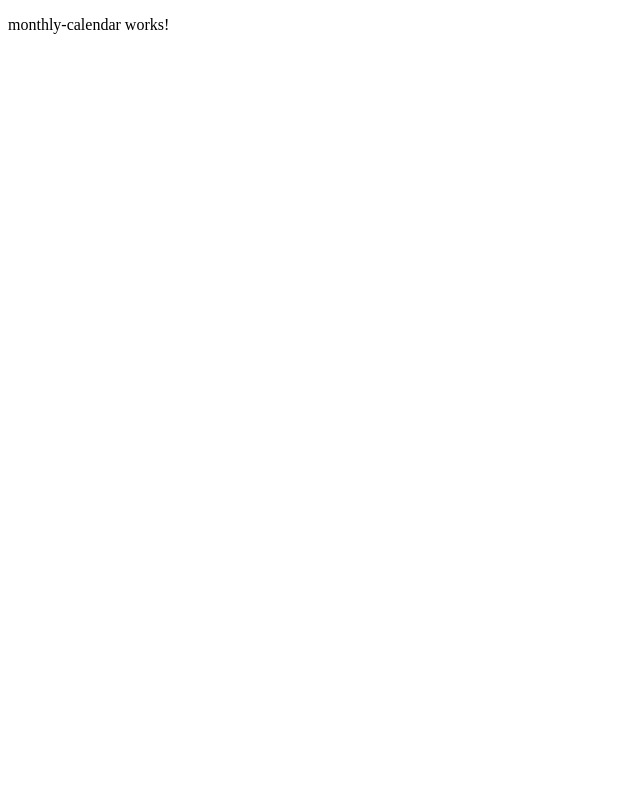
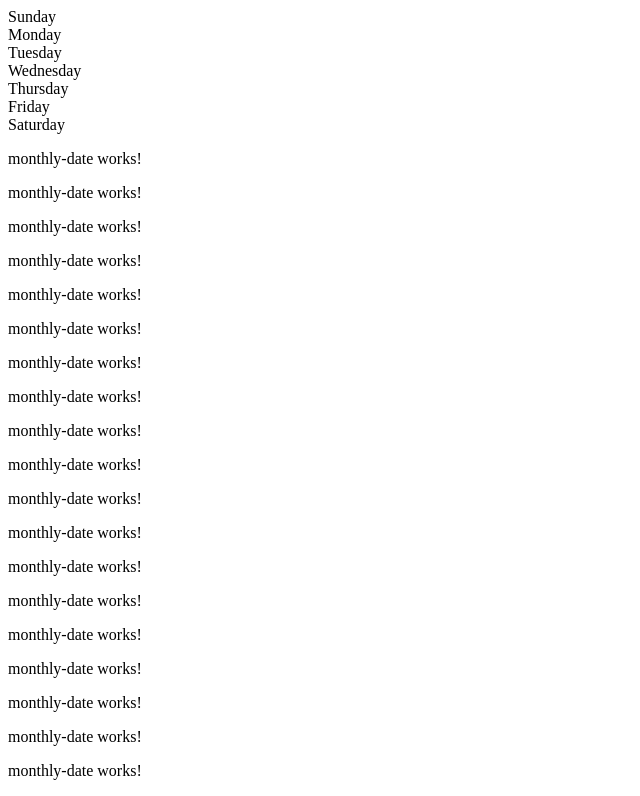
Before and after one commit to Guilheeeeeeerme/my-full-calendar, an Angular app: page / in a window 1280 px wide. Shown: the top 796 px of the page, without its empty margins (0-640 px from the left). Built offline with nearby package versions, Linux system fonts and the light colour scheme.

Commit message:
getting closer

```diff
--- a/src/app/app.component.html
+++ b/src/app/app.component.html
@@ -1,3 +1,4 @@
 <router-outlet></router-outlet>
 
-<app-monthly-calendar></app-monthly-calendar>
+<app-monthly-calendar [month]="currentMonth" [year]="currentFullYear">
+</app-monthly-calendar>
--- a/src/app/app.component.ts
+++ b/src/app/app.component.ts
@@ -1,4 +1,4 @@
-import { Component } from '@angular/core';
+import { Component, OnInit } from '@angular/core';
 
 @Component({
   selector: 'app-root',
@@ -6,5 +6,31 @@ import { Component } from '@angular/core';
   styleUrls: ['./app.component.css']
 })
 export class AppComponent {
+
   title = 'my-full-calendar';
+
+  public currentMonth: number = 0;
+  public currentFullYear: number = 0;
+  private targetDate: Date;
+
+  constructor() {
+    this.targetDate = new Date();
+    this.setCalendarDate();
+  }
+
+  private setCalendarDate(){
+    this.currentMonth = this.targetDate.getMonth();
+    this.currentFullYear = this.targetDate.getFullYear();
+  }
+
+  public goNextMonth() {
+    this.targetDate.setMonth(this.targetDate.getMonth() + 1);
+    this.setCalendarDate();
+  }
+
+  public goPreviousMonth() {
+    this.targetDate.setMonth(this.targetDate.getMonth() - 1);
+    this.setCalendarDate();
+  }
+
 }
--- /dev/null
+++ b/src/app/my-full-calendar/dateViewModel.ts
@@ -0,0 +1,6 @@
+export class DateViewModel {
+    public enabled: boolean = false;
+    public day: number = 0;
+    public month: number = 0;
+    public year: number = 0;
+}
--- a/src/app/my-full-calendar/monthly-calendar/monthly-calendar.component.html
+++ b/src/app/my-full-calendar/monthly-calendar/monthly-calendar.component.html
@@ -1 +1,4 @@
-<p>monthly-calendar works!</p>
+<div *ngFor="let weekDay of weekDays">{{ weekDay }}</div>
+<div *ngFor="let day of rangeOfDays">
+    <app-monthly-date [enabled]="day.enabled" [day]="day.day" [month]="day.month" [year]="day.year"></app-monthly-date>
+</div>
--- a/src/app/my-full-calendar/monthly-calendar/monthly-calendar.component.ts
+++ b/src/app/my-full-calendar/monthly-calendar/monthly-calendar.component.ts
@@ -1,15 +1,69 @@
-import { Component, OnInit } from '@angular/core';
+import { Component, Input, OnChanges, OnInit, SimpleChanges } from '@angular/core';
+import { DateViewModel } from '../dateViewModel';
 
 @Component({
   selector: 'app-monthly-calendar',
   templateUrl: './monthly-calendar.component.html',
   styleUrls: ['./monthly-calendar.component.css']
 })
-export class MonthlyCalendarComponent implements OnInit {
+export class MonthlyCalendarComponent implements OnChanges {
 
-  constructor() { }
+  @Input("month") public currentMonth: number = 0;
+  @Input("year") public currentYear: number = 0;
+  public weekDays: string[] = [];
+  public rangeOfDays: DateViewModel[] = [];
 
-  ngOnInit(): void {
+  constructor() {
+    this.buildCalendarHeader();
   }
 
+  ngOnChanges(changes: SimpleChanges): void {
+    this.UpdateCalendarState();
+  }
+
+  private UpdateCalendarState(): void {
+    const currentMonth = this.currentMonth;
+    const currentYear = this.currentYear;
+    this.buildCalendarRows(currentMonth, currentYear);
+  }
+
+  /**
+   * TODO: make it generic with a locale parameter
+   */
+  private buildCalendarHeader() {
+    this.weekDays = [
+      'Sunday', 'Monday', 'Tuesday', 'Wednesday', 'Thursday', 'Friday', 'Saturday'
+    ]
+  }
+
+  buildCalendarRows(currentMonth: number, currentYear: number) {
+
+    const rangeOfDays: DateViewModel[] = [];
+
+    let monthStartsAt = new Date(currentYear, currentMonth, 1);
+    let monthEndsAt = new Date(currentYear, currentMonth + 1, 0);
+
+    while (monthStartsAt.getDay() != 0) {
+      monthStartsAt.setDate(monthStartsAt.getDate() - 1);
+    }
+
+    while (monthEndsAt.getDay() != 6) {
+      monthEndsAt.setDate(monthEndsAt.getDate() + 1);
+    }
+
+    while(monthStartsAt <= monthEndsAt) {
+      rangeOfDays.push({
+        enabled: monthStartsAt.getMonth() == currentMonth,
+        day: monthStartsAt.getDate(),
+        month: monthStartsAt.getMonth(),
+        year: monthStartsAt.getFullYear(),
+      });
+      monthStartsAt.setDate(monthStartsAt.getDate() + 1);
+    }
+
+    this.rangeOfDays = rangeOfDays;
+
+  }
+
+
 }
--- /dev/null
+++ b/src/app/my-full-calendar/monthly-date/monthly-date.component.html
@@ -0,0 +1 @@
+<p>monthly-date works!</p>
--- /dev/null
+++ b/src/app/my-full-calendar/monthly-date/monthly-date.component.ts
@@ -0,0 +1,20 @@
+import { Component, Input, OnInit } from '@angular/core';
+
+@Component({
+  selector: 'app-monthly-date',
+  templateUrl: './monthly-date.component.html',
+  styleUrls: ['./monthly-date.component.css']
+})
+export class MonthlyDateComponent implements OnInit {
+
+  @Input("enabled") enabled: boolean = true;
+  @Input("day") day: number = 0;
+  @Input("month") month: number = 0;
+  @Input("year") year: number = 0;
+
+  constructor() { }
+
+  ngOnInit(): void {
+  }
+
+}
```
Also changed, not shown: src/app/my-full-calendar/my-full-calendar.module.ts (+5 -2 lines), src/app/my-full-calendar/monthly-date/monthly-date.component.css (added), 1 other file (tests, documents, lock files or other folders).
